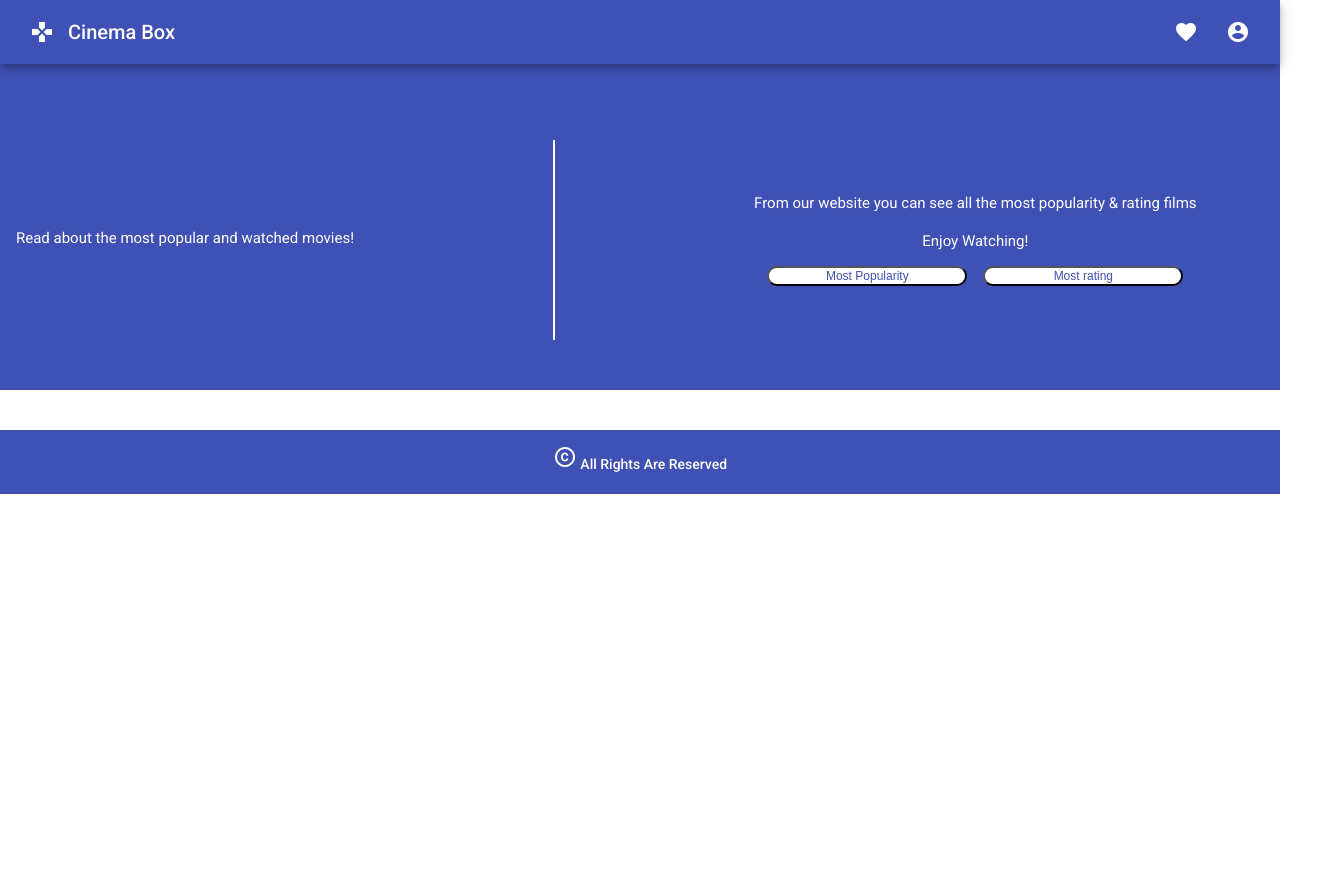
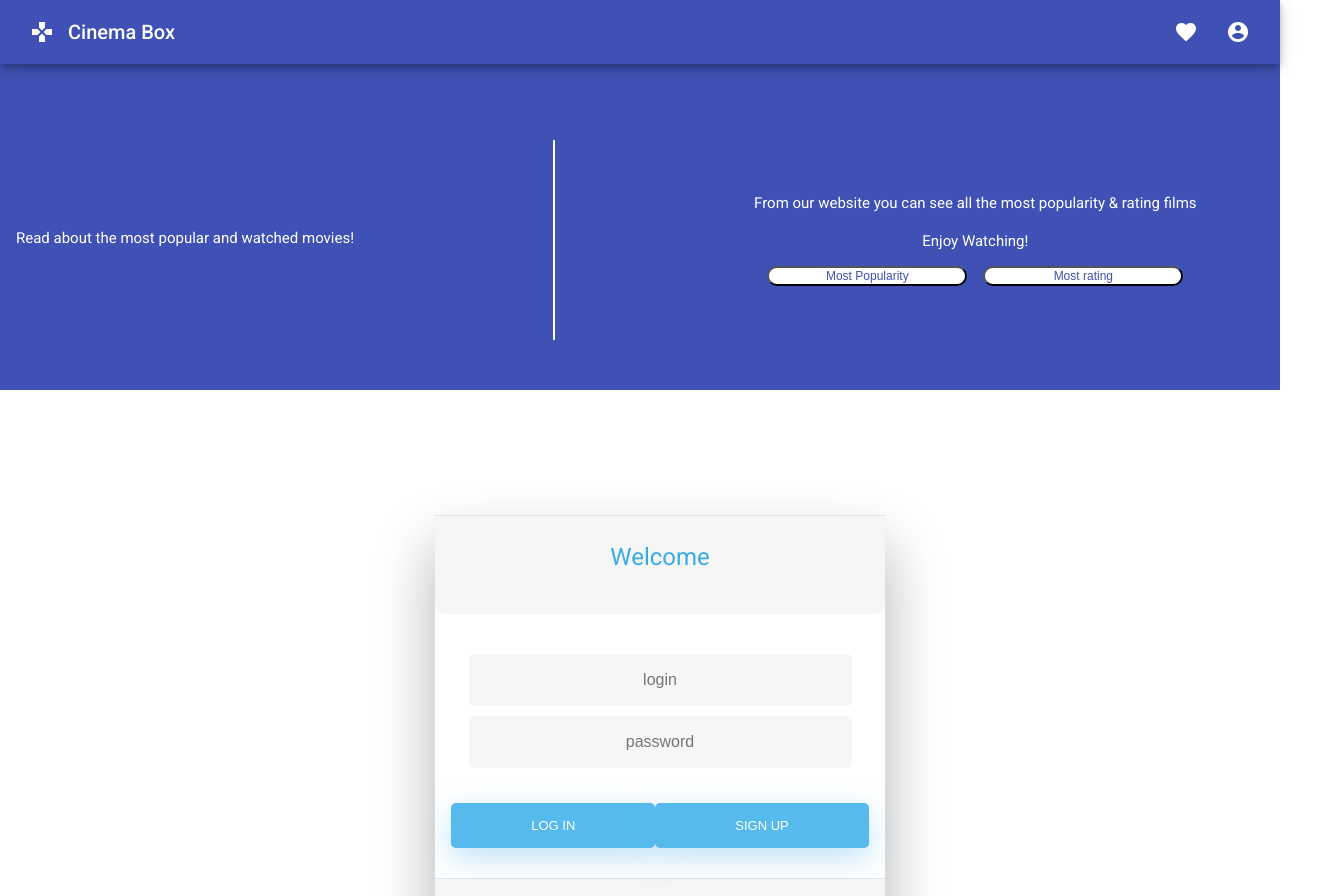
Before and after one commit to MaNarOdEh/Spring-postgres-db, an Angular app in the folder Angular -Front-End/movie-website/: page / in a window 1280 px wide. Shown: the top 896 px of the page, 1320 px wide, since content can reach past the window. Before the commit the page ends 800 px from the top, so only its background shows below. Built offline with nearby package versions, Linux system fonts and the light colour scheme.

Commit message:
add FormModule & implement signin & signup & inject authserice,tokenService inside login component

```diff
--- a/Angular -Front-End/movie-website/src/app/app-routing.module.ts
+++ b/Angular -Front-End/movie-website/src/app/app-routing.module.ts
@@ -5,6 +5,7 @@ import { Routes, RouterModule } from '@angular/router';
 
 const routes: Routes = [
   { path: 'login', component: LoginComponent },
+  { path:'', component: LoginComponent},
 
 ];
 
--- a/Angular -Front-End/movie-website/src/app/app.module.ts
+++ b/Angular -Front-End/movie-website/src/app/app.module.ts
@@ -1,5 +1,4 @@
-import { AuthInterceptor } from './shared/service/_helpers/auth-interceptor';
-import { HTTP_INTERCEPTORS } from '@angular/common/http';
+import { AuthService } from './shared/service/auth.service';
 import { BrowserModule } from '@angular/platform-browser';
 import { NgModule } from '@angular/core';
 import { AppRoutingModule } from './app-routing.module';
@@ -11,6 +10,8 @@ import { MovieListComponent } from './movie-list/movie-list.component';
 import { BrowserAnimationsModule } from '@angular/platform-browser/animations';
 import { MatIconModule } from "@angular/material/icon";
 import {MatToolbarModule} from '@angular/material/toolbar';
+import { HttpClientModule } from '@angular/common/http';
+import { FormsModule } from '@angular/forms';
 
 @NgModule({
   declarations: [
@@ -25,13 +26,11 @@ import {MatToolbarModule} from '@angular/material/toolbar';
     BrowserAnimationsModule,
     MatIconModule,
     MatToolbarModule,
+    HttpClientModule,
+    FormsModule
 
   ],
-  providers: [{
-    provide:HTTP_INTERCEPTORS,
-    useClass:AuthInterceptor,
-    multi:true
-  }],
+  providers: [AuthService],
   bootstrap: [AppComponent]
 })
 export class AppModule { }
--- a/Angular -Front-End/movie-website/src/app/login/login.component.html
+++ b/Angular -Front-End/movie-website/src/app/login/login.component.html
@@ -9,10 +9,10 @@
 
       <!-- Login Form -->
       <form>
-        <input type="text" id="login" class="fadeIn second" name="login" placeholder="login">
-        <input type="password" id="password" class="fadeIn third" name="login" placeholder="password">
-        <input type="submit"  value="Log In" (click) = "login()">
-        <input type="submit" value="Sign up" (click) = "signup()">
+        <input type="text" [(ngModel)]="username" id="login" class="fadeIn second" name="login" placeholder="login">
+        <input type="password" [(ngModel)]="password" id="password" class="fadeIn third" name="login" placeholder="password">
+        <input type="button"  value="Log In" (click) = "login()">
+        <input type="button" value="Sign up" (click) = "signup()">
       </form>
 
       <!-- Remind Passowrd -->
--- a/Angular -Front-End/movie-website/src/app/login/login.component.ts
+++ b/Angular -Front-End/movie-website/src/app/login/login.component.ts
@@ -1,5 +1,8 @@
+import { TokenStorageService } from './../shared/service/token-storage.service';
+import { AuthService } from './../shared/service/auth.service';
 import { Router } from '@angular/router';
 import { Component, OnInit } from '@angular/core';
+import { connectableObservableDescriptor } from 'rxjs/internal/observable/ConnectableObservable';
 
 @Component({
   selector: 'app-login',
@@ -11,20 +14,34 @@ export class LoginComponent implements OnInit {
   username: string;
   password: string;
 
-  constructor(private router: Router) { }
+  constructor(private _router: Router,private _authService:AuthService,private _tokenService:TokenStorageService) { }
 
   ngOnInit(): void {
   }
   login() : void {
-    if(this.username == 'admin' && this.password == 'admin'){
-     //this.router.navigate(["user"]);
-     alert("correct");
-    }else {
-      alert("Invalid credentials");
-    }
+    let user = {username:this.username,password:this.password};
+    this._authService.login(user).subscribe(
+      data=>{
+        this._tokenService.saveToken(data.token);
+        this._tokenService.saveUser(user);
+      },
+      err=>{
+        console.log(err.message);
+      }
+    );
   }
   signup():void{
-
+    let user = {username:this.username,password:this.password};
+    console.log(user.password);
+    console.log(user.username);
+    this._authService.register(user).subscribe(
+      data =>{
+        console.log(data);
+      },
+      err =>{
+        console.log(err.message);
+      }
+    );
   }
 
 }
```
